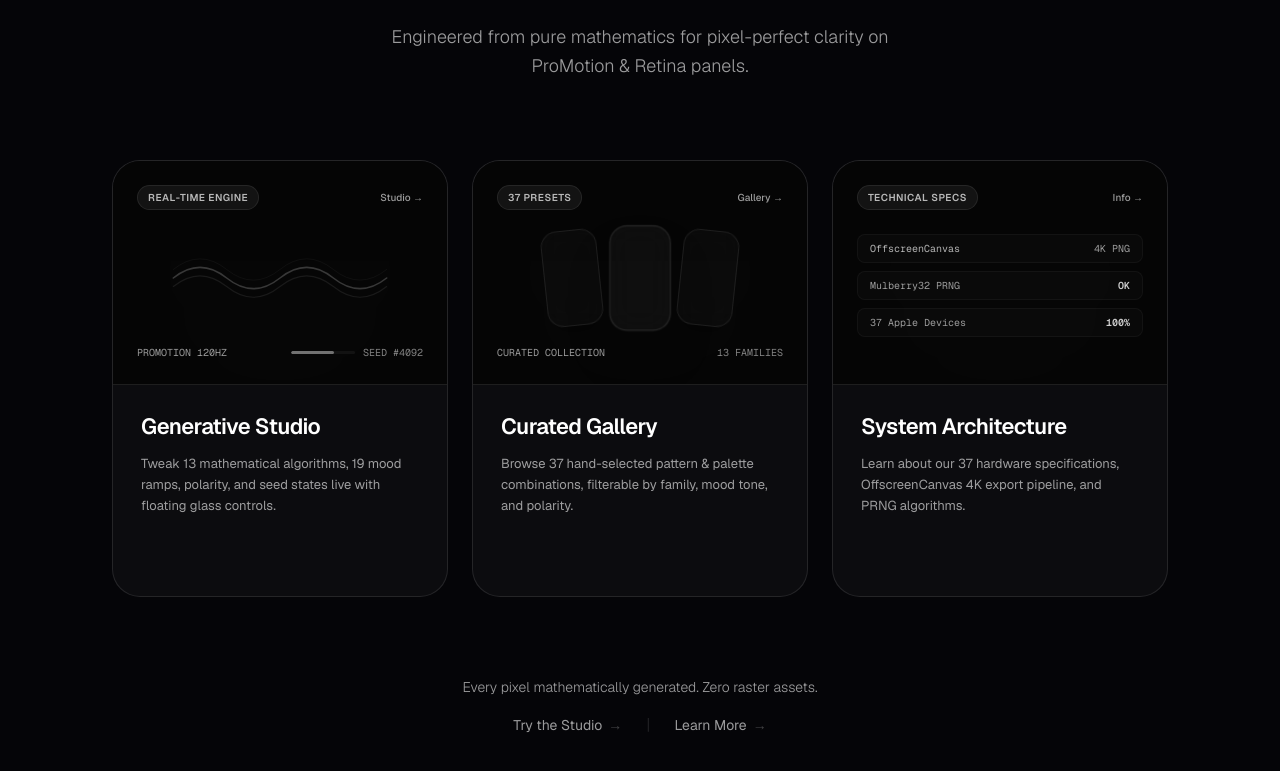
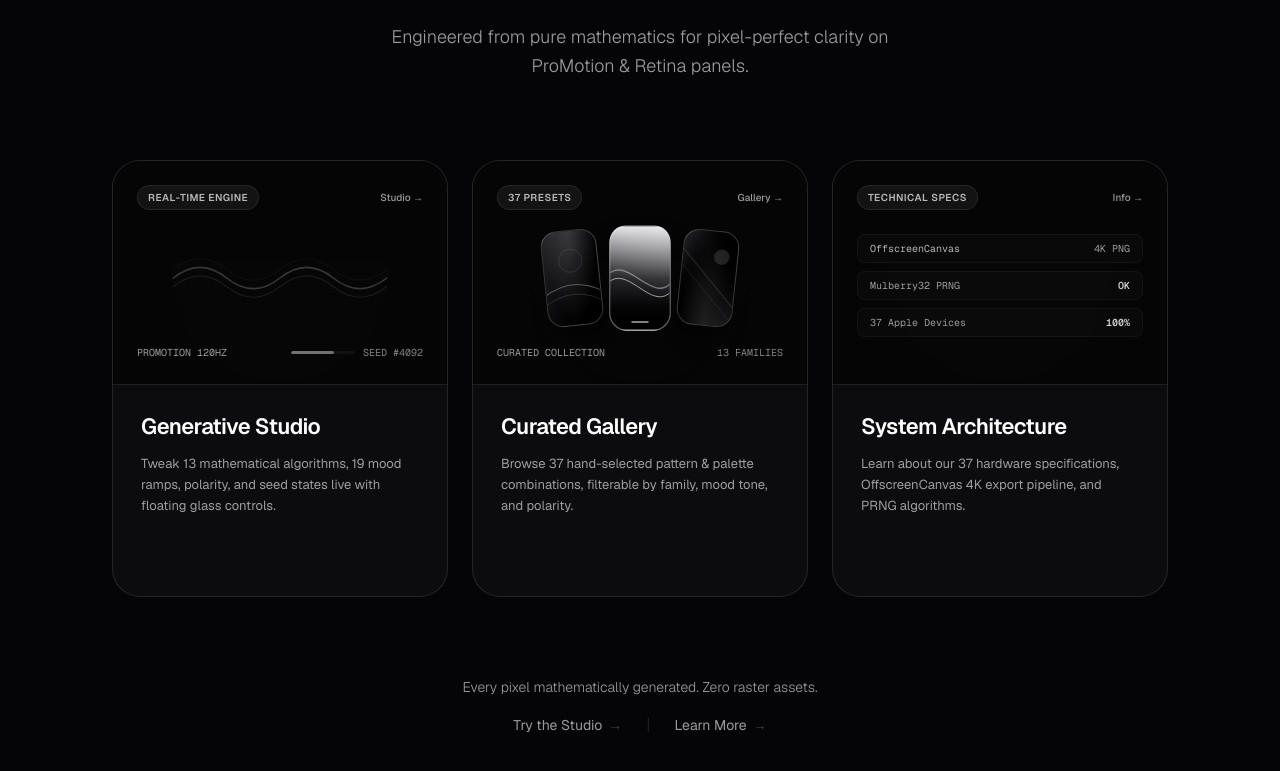
Before and after one commit to satiricalguru/Contour, a Next.js app: page / in a window 1280 px wide. Shown: the part 1784-2555 px from the top of the page. Built offline with nearby package versions, Linux system fonts and the light colour scheme.

Commit message:
design: add monochrome generative wallpaper themes inside preview cards

```diff
--- a/app/page.tsx
+++ b/app/page.tsx
@@ -178,9 +178,35 @@ export default function Homepage() {
                 </div>
 
                 <div className="relative flex-1 flex items-center justify-center gap-3 py-4">
-                  <div className="w-14 h-24 rounded-2xl bg-white/[0.02] border border-white/[0.08] backdrop-blur-md transform -rotate-6 shadow-xl transition-transform duration-700 group-hover:-rotate-12 group-hover:scale-105 group-hover:bg-white/[0.05]" />
-                  <div className="w-14 h-24 rounded-2xl bg-white/[0.04] border border-white/[0.12] backdrop-blur-md z-10 shadow-2xl scale-110 transition-colors duration-700 group-hover:bg-white/[0.08]" />
-                  <div className="w-14 h-24 rounded-2xl bg-white/[0.02] border border-white/[0.08] backdrop-blur-md transform rotate-6 shadow-xl transition-transform duration-700 group-hover:rotate-12 group-hover:scale-105 group-hover:bg-white/[0.05]" />
+                  {/* Left card wallpaper */}
+                  <div className="relative w-14 h-24 rounded-2xl overflow-hidden bg-gradient-to-br from-zinc-800 via-zinc-950 to-black border border-white/20 transform -rotate-6 shadow-xl transition-all duration-700 group-hover:-rotate-12 group-hover:scale-105">
+                    <div className="absolute inset-0 bg-[radial-gradient(ellipse_at_top,rgba(255,255,255,0.15),transparent_70%)]" />
+                    <svg className="absolute inset-0 w-full h-full text-white/30" viewBox="0 0 56 96" fill="none">
+                      <path d="M-10 70 Q 28 40 66 70" stroke="currentColor" strokeWidth="1" />
+                      <path d="M-10 80 Q 28 50 66 80" stroke="currentColor" strokeWidth="0.75" opacity="0.6" />
+                      <circle cx="28" cy="30" r="12" stroke="currentColor" strokeWidth="0.75" opacity="0.4" />
+                    </svg>
+                  </div>
+
+                  {/* Center card wallpaper */}
+                  <div className="relative w-14 h-24 rounded-2xl overflow-hidden bg-gradient-to-b from-zinc-200 via-zinc-800 to-black border border-white/40 z-10 shadow-2xl scale-110 transition-transform duration-700">
+                    <div className="absolute inset-0 bg-[radial-gradient(circle_at_top_right,rgba(255,255,255,0.3),transparent_60%)]" />
+                    <svg className="absolute inset-0 w-full h-full text-white/40" viewBox="0 0 56 96" fill="none">
+                      <path d="M-5 48 C 15 20, 41 80, 61 48" stroke="currentColor" strokeWidth="1.2" />
+                      <path d="M-5 56 C 15 28, 41 88, 61 56" stroke="white" strokeWidth="0.8" opacity="0.7" />
+                    </svg>
+                    <div className="absolute bottom-1.5 left-1/2 -translate-x-1/2 w-4 h-0.5 bg-white/50 rounded-full" />
+                  </div>
+
+                  {/* Right card wallpaper */}
+                  <div className="relative w-14 h-24 rounded-2xl overflow-hidden bg-gradient-to-tl from-zinc-900 via-black to-zinc-800 border border-white/20 transform rotate-6 shadow-xl transition-all duration-700 group-hover:rotate-12 group-hover:scale-105">
+                    <div className="absolute inset-0 bg-[radial-gradient(ellipse_at_bottom,rgba(255,255,255,0.12),transparent_70%)]" />
+                    <svg className="absolute inset-0 w-full h-full text-white/25" viewBox="0 0 56 96" fill="none">
+                      <line x1="0" y1="20" x2="56" y2="76" stroke="currentColor" strokeWidth="1" opacity="0.5" />
+                      <line x1="0" y1="36" x2="56" y2="92" stroke="currentColor" strokeWidth="0.75" opacity="0.4" />
+                      <circle cx="40" cy="25" r="8" fill="white" fillOpacity="0.12" />
+                    </svg>
+                  </div>
                 </div>
 
                 <div className="relative flex items-center justify-between text-[10px] text-[var(--foreground-muted)] font-mono">
```
